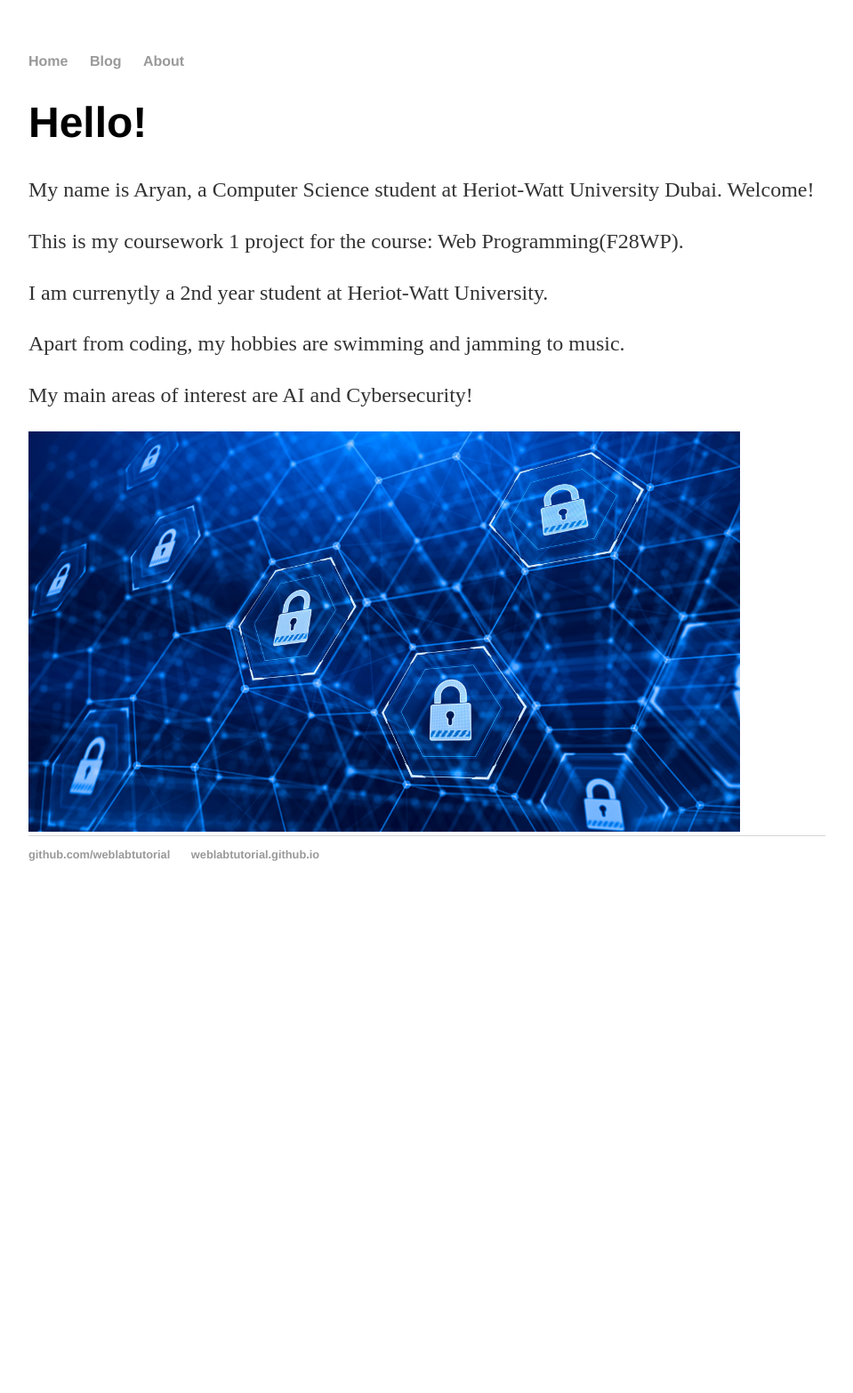
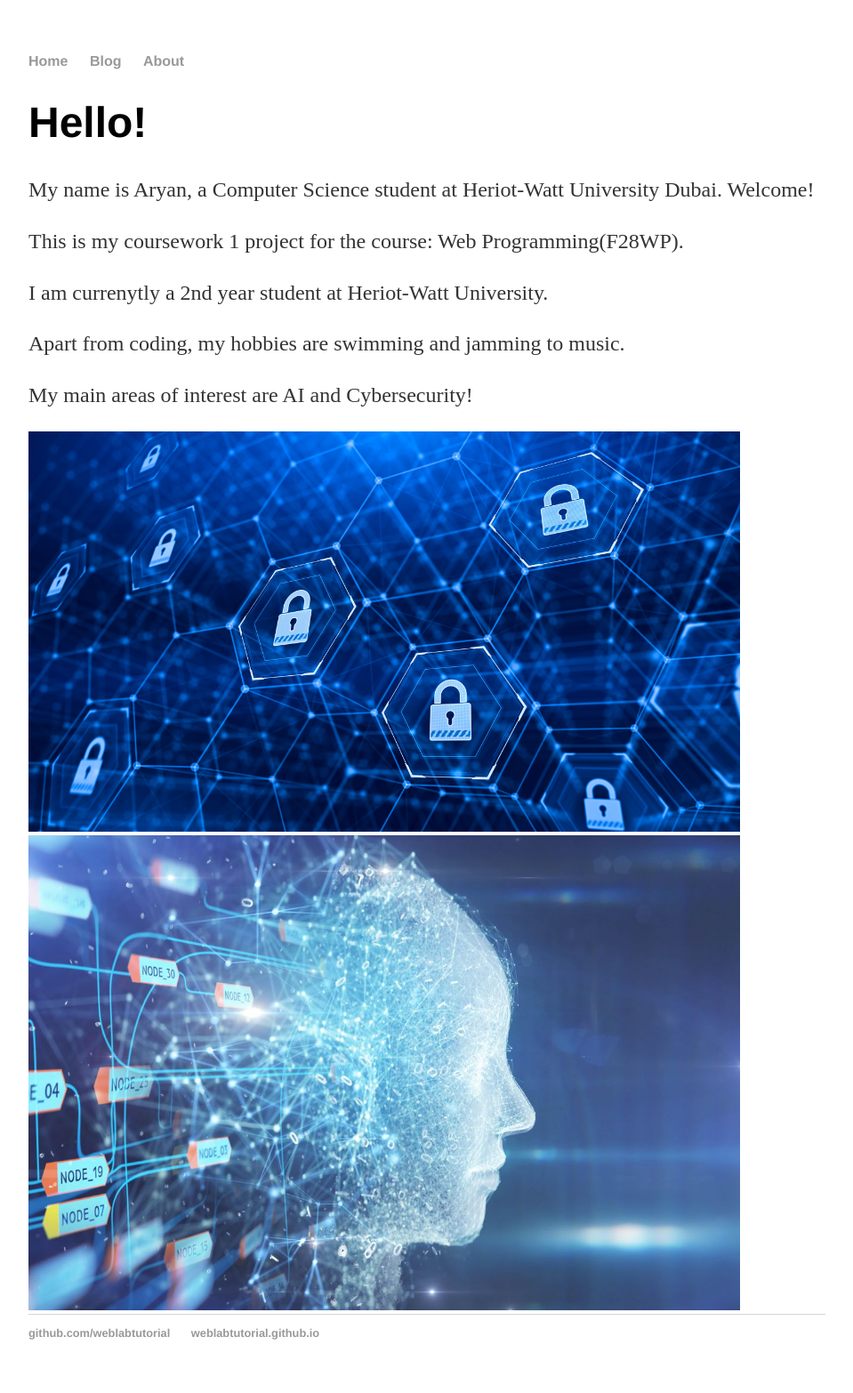
Before and after one commit to aryB003/aryB003.github.io, a Jekyll site: the page built from about/index.html, in a window 1280 px wide. Shown: the whole page at 89% size, without its empty margins (160-1119 px from the left). Built offline with Jekyll 4.4.1, drawn with Linux system fonts in a browser that asks for light colours; before the commit the page ends 1028 px from its top, so only the background shows below that.

Commit message:
Update index.html

```diff
--- a/about/index.html
+++ b/about/index.html
@@ -16,3 +16,5 @@ title: Web Programming
 <p>My main areas of interest are AI and Cybersecurity! </p>
 
 <img src="../image/cybersec.jpg" width="800px">
+
+<img src="../image/aiimg.jpg" width="800px">
```
